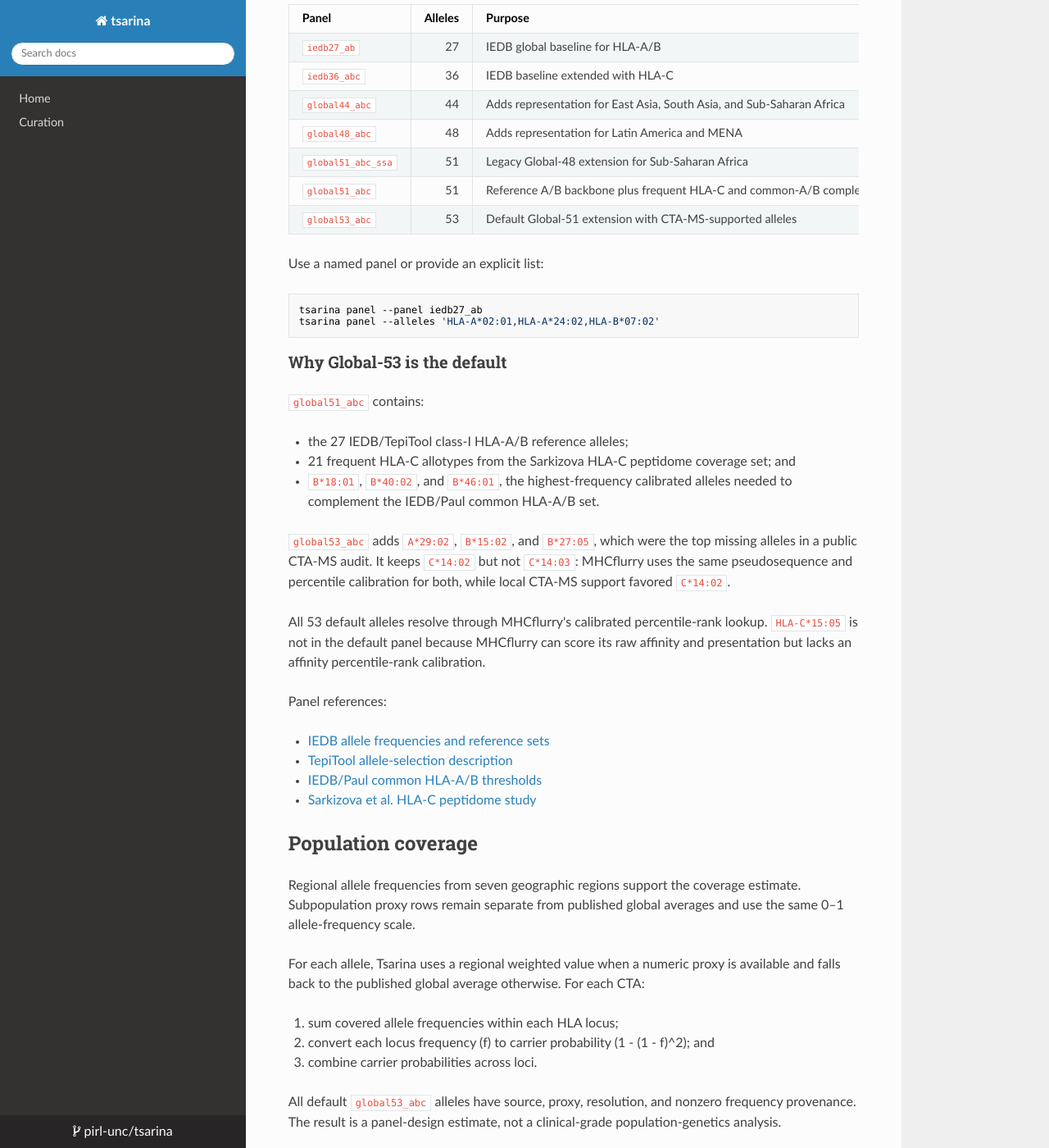
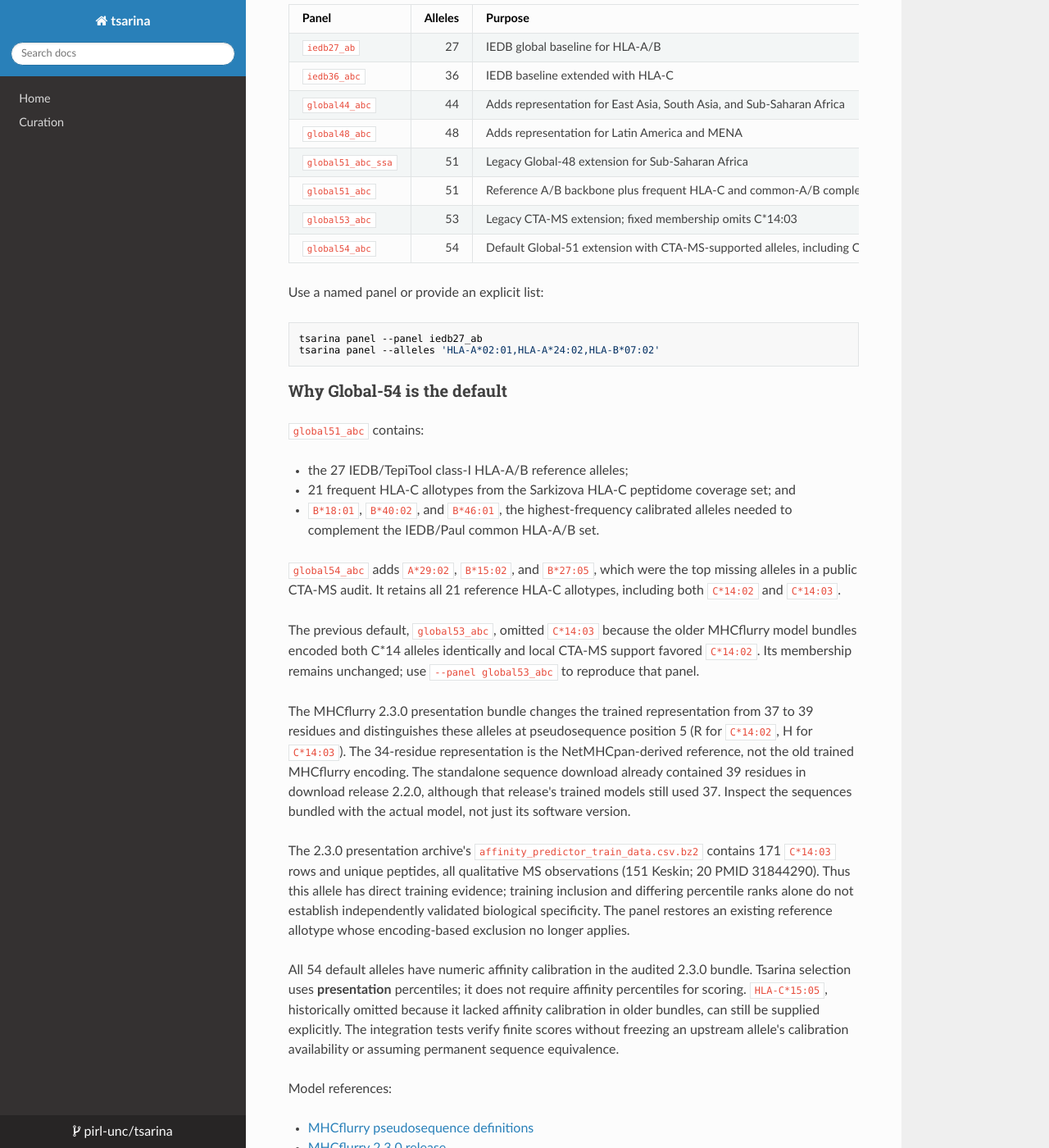
Before and after one commit to pirl-unc/tsarina, an MkDocs documentation site: the page built from docs/panel-design.md, in a window 1280 px wide and 1400 px high, scrolled down 3961 px. Shown: the whole window at 82% size. Built offline with MkDocs 1.6.1, drawn with Linux system fonts in a browser that asks for light colours; nearby versions of some CDN libraries; some of the changed text lies outside the part shown.

Commit message:
Restore C14:03 in a versioned default panel and enforce model integration checks

````diff
--- a/docs/panel-design.md
+++ b/docs/panel-design.md
@@ -29,7 +29,7 @@ Write a CTA × HLA matrix whose cells contain selected peptides:
 tsarina panel --format wide --output panel-wide.csv
 ```
 
-The default run targets up to 25 non-empty CTAs across `global53_abc`, uses
+The default run targets up to 25 non-empty CTAs across `global54_abc`, uses
 8–11mer CTA-exclusive peptides, requires public-MS evidence, scores with
 MHCflurry, and retains up to three peptides per CTA × HLA cell.
 
@@ -193,7 +193,8 @@ that tradeoff is desirable.
 | `global48_abc` | 48 | Adds representation for Latin America and MENA |
 | `global51_abc_ssa` | 51 | Legacy Global-48 extension for Sub-Saharan Africa |
 | `global51_abc` | 51 | Reference A/B backbone plus frequent HLA-C and common-A/B complements |
-| `global53_abc` | 53 | Default Global-51 extension with CTA-MS-supported alleles |
+| `global53_abc` | 53 | Legacy CTA-MS extension; fixed membership omits C*14:03 |
+| `global54_abc` | 54 | Default Global-51 extension with CTA-MS-supported alleles, including C*14:03 |
 
 Use a named panel or provide an explicit list:
 
@@ -202,7 +203,7 @@ tsarina panel --panel iedb27_ab
 tsarina panel --alleles 'HLA-A*02:01,HLA-A*24:02,HLA-B*07:02'
 ```
 
-### Why Global-53 is the default
+### Why Global-54 is the default
 
 `global51_abc` contains:
 
@@ -212,15 +213,42 @@ tsarina panel --alleles 'HLA-A*02:01,HLA-A*24:02,HLA-B*07:02'
 - `B*18:01`, `B*40:02`, and `B*46:01`, the highest-frequency calibrated
   alleles needed to complement the IEDB/Paul common HLA-A/B set.
 
-`global53_abc` adds `A*29:02`, `B*15:02`, and `B*27:05`, which were the top
-missing alleles in a public CTA-MS audit. It keeps `C*14:02` but not
-`C*14:03`: MHCflurry uses the same pseudosequence and percentile calibration
-for both, while local CTA-MS support favored `C*14:02`.
+`global54_abc` adds `A*29:02`, `B*15:02`, and `B*27:05`, which were the top
+missing alleles in a public CTA-MS audit. It retains all 21 reference HLA-C
+allotypes, including both `C*14:02` and `C*14:03`.
 
-All 53 default alleles resolve through MHCflurry's calibrated
-percentile-rank lookup. `HLA-C*15:05` is not in the default panel because
-MHCflurry can score its raw affinity and presentation but lacks an affinity
-percentile-rank calibration.
+The previous default, `global53_abc`, omitted `C*14:03` because the older
+MHCflurry model bundles encoded both C*14 alleles identically and local CTA-MS
+support favored `C*14:02`. Its membership remains unchanged; use
+`--panel global53_abc` to reproduce that panel.
+
+The MHCflurry 2.3.0 presentation bundle changes the trained representation from
+37 to 39 residues and distinguishes these alleles at pseudosequence position
+5 (R for `C*14:02`, H for `C*14:03`). The 34-residue representation is the
+NetMHCpan-derived reference, not the old trained MHCflurry encoding. The
+standalone sequence download already contained 39 residues in download release
+2.2.0, although that release's trained models still used 37. Inspect the
+sequences bundled with the actual model, not just its software version.
+
+The 2.3.0 presentation archive's `affinity_predictor_train_data.csv.bz2`
+contains 171 `C*14:03` rows and unique peptides, all qualitative MS observations
+(151 Keskin; 20 PMID 31844290). Thus this allele has direct training evidence;
+training inclusion and differing percentile ranks alone do not establish
+independently validated biological specificity. The panel restores an existing
+reference allotype whose encoding-based exclusion no longer applies.
+
+All 54 default alleles have numeric affinity calibration in the audited 2.3.0
+bundle. Tsarina selection uses **presentation** percentiles; it does not require
+affinity percentiles for scoring. `HLA-C*15:05`, historically omitted because it
+lacked affinity calibration in older bundles, can still be supplied explicitly.
+The integration tests verify finite scores without freezing an upstream
+allele's calibration availability or assuming permanent sequence equivalence.
+
+Model references:
+
+- [MHCflurry pseudosequence definitions](https://github.com/openvax/mhcflurry/blob/2.3.0/mhcflurry/pseudosequences.py)
+- [MHCflurry 2.3.0 release](https://github.com/openvax/mhcflurry/releases/tag/2.3.0)
+- [Audited presentation model archive](https://github.com/openvax/mhcflurry/releases/download/2.3.0/models_class1_presentation.20260928.tar.bz2)
 
 Panel references:
 
@@ -244,7 +272,7 @@ CTA:
    \(1 - (1 - f)^2\); and
 3. combine carrier probabilities across loci.
 
-All default `global53_abc` alleles have source, proxy, resolution, and nonzero
+All default `global54_abc` alleles have source, proxy, resolution, and nonzero
 frequency provenance. The result is a panel-design estimate, not a
 clinical-grade population-genetics analysis.
 
--- a/tsarina/version.py
+++ b/tsarina/version.py
@@ -10,4 +10,4 @@
 # See the License for the specific language governing permissions and
 # limitations under the License.
 
-__version__ = "1.31.7"
+__version__ = "1.32.0"
````
Also changed, not shown: README.md (+15 -0 lines), pyproject.toml (+7 -0 lines), tasks/lessons.md (+7 -0 lines), tasks/todo.md (+50 -0 lines), 12 other files.
